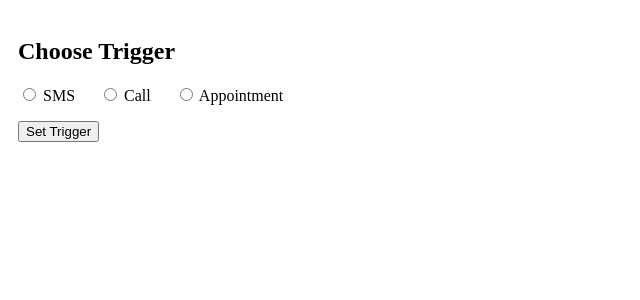
After one commit to sparsh9/workflow-automation, a PHP site: the page made by Set Triggers/set_trigger.php in a window 1280 px wide. The commit adds this page. Shown: the top 300 px of the page, without its empty margins (0-640 px from the left). Run offline with PHP 8.4, Linux system fonts and the light colour scheme.

Commit message:
Add Trigger Setting

```diff
--- a/Email Activity/send_email.php
+++ b/Email Activity/send_email.php
@@ -73,7 +73,7 @@ if(isset($_POST['email'])){
         </p>
         <p>
             Body:<br>
-            <input type="Triggertext" placeholder='Body' name="body" value="<?php echo $body; ?>" required >
+            <input type="text" placeholder='Body' name="body" value="<?php echo $body; ?>" required >
         </p>
         <p>
             <input type="submit" value="Send Email" name='email'>
--- /dev/null
+++ b/Set Triggers/set_trigger.php
@@ -0,0 +1,345 @@
+
+<!DOCTYPE html>
+<html>
+
+<head>
+    <title>
+        Set Trigger
+    </title>
+    <script src=
+            "https://code.jquery.com/jquery-1.12.4.min.js">
+    </script>
+
+    <style type="text/css">
+        .container {
+            margin: 0 auto;
+            padding: 10px;
+
+        }
+        .action {
+            padding: 30px;
+            display: none;
+            margin-top: 30px;
+            width: 60%;
+        }
+
+        .condition {
+            padding: 30px;
+            display: none;
+            margin-top: 30px;
+            width: 60%;
+        }
+
+        label {
+            margin-right: 20px;
+        }
+    </style>
+</head>
+
+<body>
+<div class="container" >
+    <h2>
+        Choose Trigger
+    </h2>
+    <!--    --><?php //if($error) { ?>
+    <!--        <p class="error">--><?php //echo $error; ?><!--</p>-->
+    <!--    --><?php //} ?>
+    <!--    --><?php //if($success) { ?>
+    <!--        <p class="success">--><?php //echo $success; ?><!--</p>-->
+    <!--    --><?php //} ?>
+
+    <div class="triggers">
+        <label>
+            <input type="radio" name="sms"
+                   value="sms_trigger"> SMS</label>
+        <label>
+            <input type="radio" name="call"
+                   value="call_trigger"> Call</label>
+        <label>
+            <input type="radio" name="appointment"
+                   value="appointment_trigger"> Appointment</label>
+    </div>
+
+    <div class="actions" >
+        <div class="sms_trigger action">
+            <p>
+                <input type="checkbox" class="get_value" id="sms_sent" name="sms_sent" value="sms_sent">
+                <label for="sms_sent">Sms Sent </label><br>
+            </p>
+            <p>
+                <input type="checkbox" class="get_value" id="sms_received" name="sms_received" value="sms_received">
+                <label for="sms_received"> Sms Received </label><br>
+            </p>
+        </div>
+        <div class="call_trigger action">
+            <p>
+                <input type="checkbox" class="get_value" id="call_made" name="call_made" value="call_made">
+                <label for="call_made"> Call Made </label><br>
+            </p>
+            <p>
+                <input type="checkbox" class="get_value" id="call_received" name="call_received" value="call_received">
+                <label for="call_received"> Received </label><br>
+            </p>
+        </div>
+        <div class="appointment_trigger action">
+            <p>
+                <input type="checkbox" class="get_value" id="appointment_scheduled" name="appointment_scheduled" value="appointment_scheduled">
+                <label for="appointment_scheduled"> Appointment Scheduled </label><br>
+            </p>
+        </div>
+    </div>
+
+    <div class="conditions" >
+        <div class="sms_sent condition">
+            <h3> Sms Sent </h3>
+            <p>
+                Sms From:<br>
+                <input type="number" class="sms_sent_condition" id="sms_sent_from" name="sms_from">
+                <br>
+            </p>
+            <p>
+                Sms To:<br>
+                <input type="number" class="sms_sent_condition" id="sms_sent_to" name="sms_to">
+                <br>
+            </p>
+            <p>
+                Sms Date:<br>
+                <input type="date" class="sms_sent_condition" id="sms_sent_date" name="sms_date">
+                <br>
+            </p>
+        </div>
+        <div class="sms_received condition">
+            <h3> Sms Received </h3>
+            <p>
+                Sms From:<br>
+                <input type="text" class="sms_received_condition" id="sms_received_from" name="sms_from" >
+                <br>
+            </p>
+            <p>
+                Sms To:<br>
+                <input type="text" class="sms_received_condition" id="sms_received_to" name="sms_to" >
+                <br>
+            </p>
+            <p>
+                Sms Date:<br>
+                <input type="date" class="sms_received_condition" id="sms_received_date" name="sms_date" >
+                <br>
+            </p>
+        </div>
+
+        <div class="call_made condition">
+            <h3> Call Made </h3>
+            <p>
+                Call From:<br>
+                <input type="number" class="call_made_condition" id="call_made_from" name="call_from">
+                <br>
+            </p>
+            <p>
+                Call To:<br>
+                <input type="number" class="call_made_condition"  id="call_made_to" name="call_to">
+                <br>
+            </p>
+            <p>
+                Call Date:<br>
+                <input type="date" class="call_made_condition" id="call_made_date" name="call_date">
+                <br>
+            </p>
+            <p>
+                Call Duration:<br>
+                <input type="text" class="call_made_condition" id="call_made_duration" name="call_duration">
+                <br>
+            </p>
+
+        </div>
+        <div class="call_received condition">
+            <h3> Call Received </h3>
+            <p>
+                Call From:<br>
+                <input type="number" class="call_received_condition" id="call_received_from" name="call_from">
+                <br>
+            </p>
+            <p>
+                Call To:<br>
+                <input type="number" class="call_received_condition"  id="call_received_to"  name="call_to">
+                <br>
+            </p>
+            <p>
+                Call Date:<br>
+                <input type="date" class="call_received_condition"  id="call_received_date"  name="call_date">
+                <br>
+            </p>
+            <p>
+                Call Duration:<br>
+                <input type="text" class="call_received_condition"  id="call_received_duration"  name="call_duration">
+                <br>
+            </p>
+
+        </div>
+
+        <div class="appointment_scheduled condition">
+            <h3>Schedule  Appointment</h3>
+            <p>
+                Email Address:<br>
+                <input type="email" class="appointment_scheduled_condition"  id="appointment_scheduled_email"  name="email_address">
+                <br>
+            </p>
+            <p>
+                Appointment Date:<br>
+                <input type="date" class="appointment_scheduled_condition" id="appointment_scheduled_date" name="appointment_date">
+                <br>
+            </p>
+        </div>
+    </div>
+    <div>
+        <p>
+            <button onclick="submit()" type="button">
+                Set Trigger
+            </button>
+        </p>
+    </div>
+
+</div>
+
+<script type="text/javascript">
+    $(document).ready(function() {
+        $('input[type="radio"]').click(function() {
+            var inputValue = $(this).attr("value");
+            var targetBox = $("." + inputValue);
+            $(".action").not(targetBox).hide();
+            $(targetBox).show();
+        });
+    });
+
+</script>
+<script type="text/javascript">
+    $(document).ready(function() {
+        $('input[type="checkbox"]').click(function() {
+            var inputValue = $(this).attr("value");
+            $("." + inputValue).toggle();
+        });
+    });
+</script>
+
+<script type="text/javascript">
+    function submit(){
+        $.ajax({
+            url:"insert_set_trigger.php",
+            method:"POST",
+            data:{
+                trigger: trigger,
+                action: action,
+
+                sms_sent_from: sms_sent_from,
+                sms_sent_to: sms_sent_to,
+                sms_sent_date: sms_sent_date,
+
+                 sms_received_from: sms_received_from,
+                 sms_received_to: sms_received_to,
+                 sms_received_date: sms_received_date,
+
+                 call_made_from: call_made_from,
+                 call_made_to: call_made_to,
+                 call_made_date: call_made_date,
+                 call_made_duration: call_made_duration,
+
+                 call_received_from: call_received_from,
+                 call_received_to: call_received_to,
+                 call_received_date: call_received_date,
+                 call_received_duration: call_received_duration,
+
+                 appointment_scheduled_email: appointment_scheduled_email,
+                 appointment_scheduled_date: appointment_scheduled_date
+            },
+            success:function(data){
+                $('#result').html(data);
+            }
+        });
+        // $.ajax({
+        //     url: "insert_set_trigger.php",
+        //     method: "POST",
+        //     data: {},
+        //     success: function(data) {
+        //         $('#result').html(data);
+        //     }
+        // });
+        //
+        // $.ajax({
+        //     url: "insert_set_trigger.php",
+        //     method: "POST",
+        //     data:{
+        //
+        //     },
+        //     success:function(data){
+        //         $('#result').html(data);
+        //     }
+        // });
+    }
+
+    var trigger;
+    var action = [];
+
+    var sms_sent_from;
+    var sms_sent_to;
+    var sms_sent_date;
+
+    var sms_received_from;
+    var sms_received_to;
+    var sms_received_date;
+
+    var call_made_from;
+    var call_made_to;
+    var call_made_date;
+    var call_made_duration;
+
+    var call_received_from;
+    var call_received_to;
+    var call_received_date;
+    var call_received_duration;
+
+    var appointment_scheduled_email;
+    var appointment_scheduled_date;
+
+    $('input[type="radio"]').click(function(){
+        trigger = $(this).val();
+    });
+
+    $('input[type="checkbox"]').click(function() {
+        action = [];
+        $('.get_value').each(function () {
+            if ($(this).is(":checked")) {
+                console.log($(this).val());
+                console.log(action);
+                action.push($(this).val());
+            }
+        });
+    });
+
+    $('button[type="button"]').click(function(){
+        sms_sent_from = $('#sms_sent_from').val();
+        sms_sent_to = $('#sms_sent_to').val();
+        sms_sent_date = $('#sms_sent_date').val();
+
+        sms_received_from = $('#sms_received_from').val();
+        sms_received_to = $('#sms_received_to').val();
+        sms_received_date = $('#sms_received_date').val();
+
+        call_made_from = $('#call_made_from').val();
+        call_made_to = $('#call_made_to').val();
+        call_made_date = $('#call_made_date').val();
+        call_made_duration = $('#call_made_duration').val();
+
+        call_received_from = $('#call_received_from').val();
+        call_received_to = $('#call_received_to').val();
+        call_received_date = $('#call_received_date').val();
+        call_received_duration = $('#call_received_duration').val();
+
+        appointment_scheduled_email = $('#appointment_scheduled_email').val();
+        appointment_scheduled_date = $('#appointment_scheduled_date').val();
+    });
+    ;
+
+
+</script>
+</body>
+
+</html>
--- a/index.php
+++ b/index.php
@@ -12,6 +12,7 @@
 <br/>
 
 <h2><a href="Email Activity/email_activity.php">2. Send Email</a></h2>
-
+<br/>
+<h2><a href="Set%20Triggers/set_trigger.php">3. Set Triggers</a></h2>
 </body>
 </html>
```
Also changed, not shown: Set Triggers/db_connection.php (added, +16 -0 lines), Set Triggers/insert_set_trigger.php (added, +187 -0 lines), workflow_automation.sql (+144 -38 lines).
